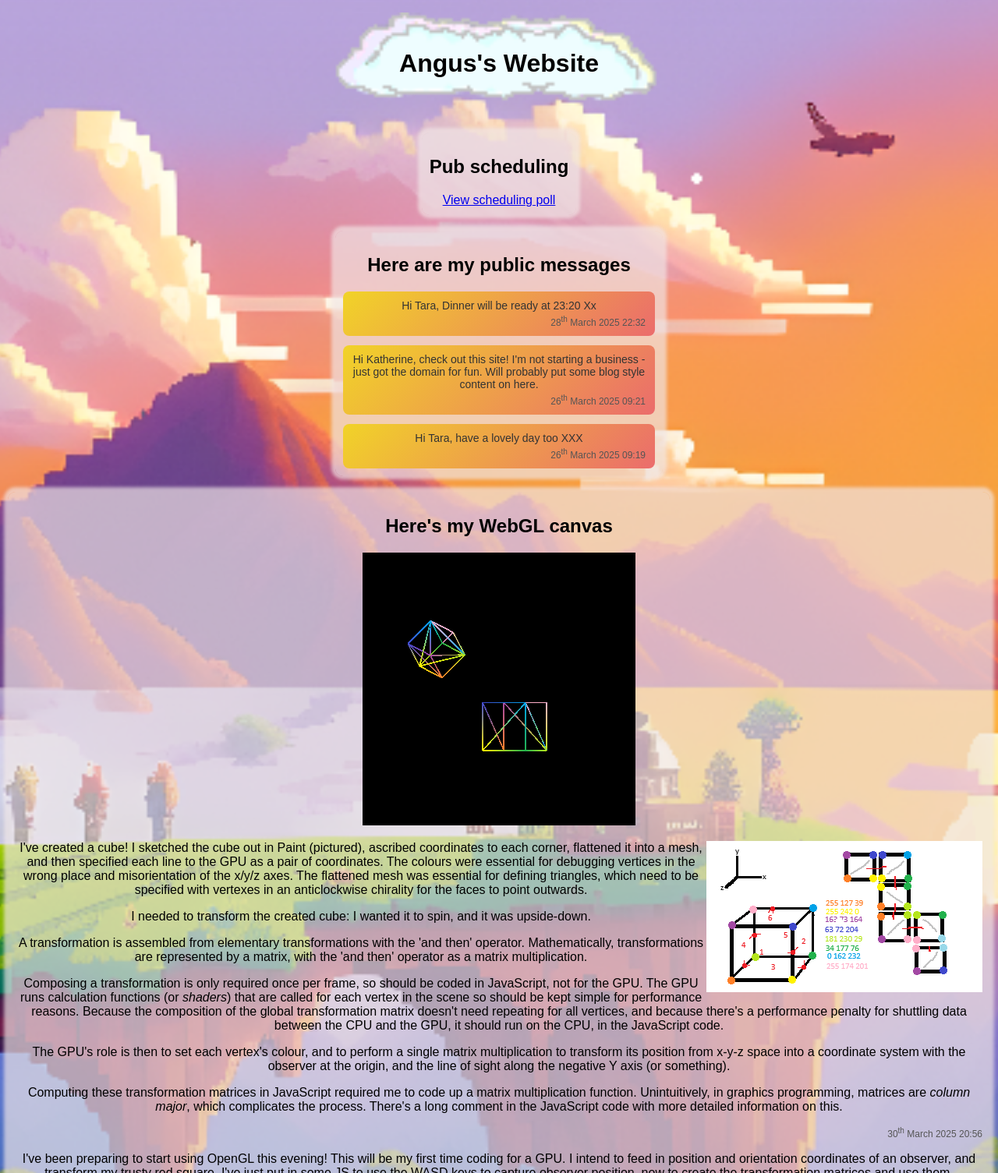
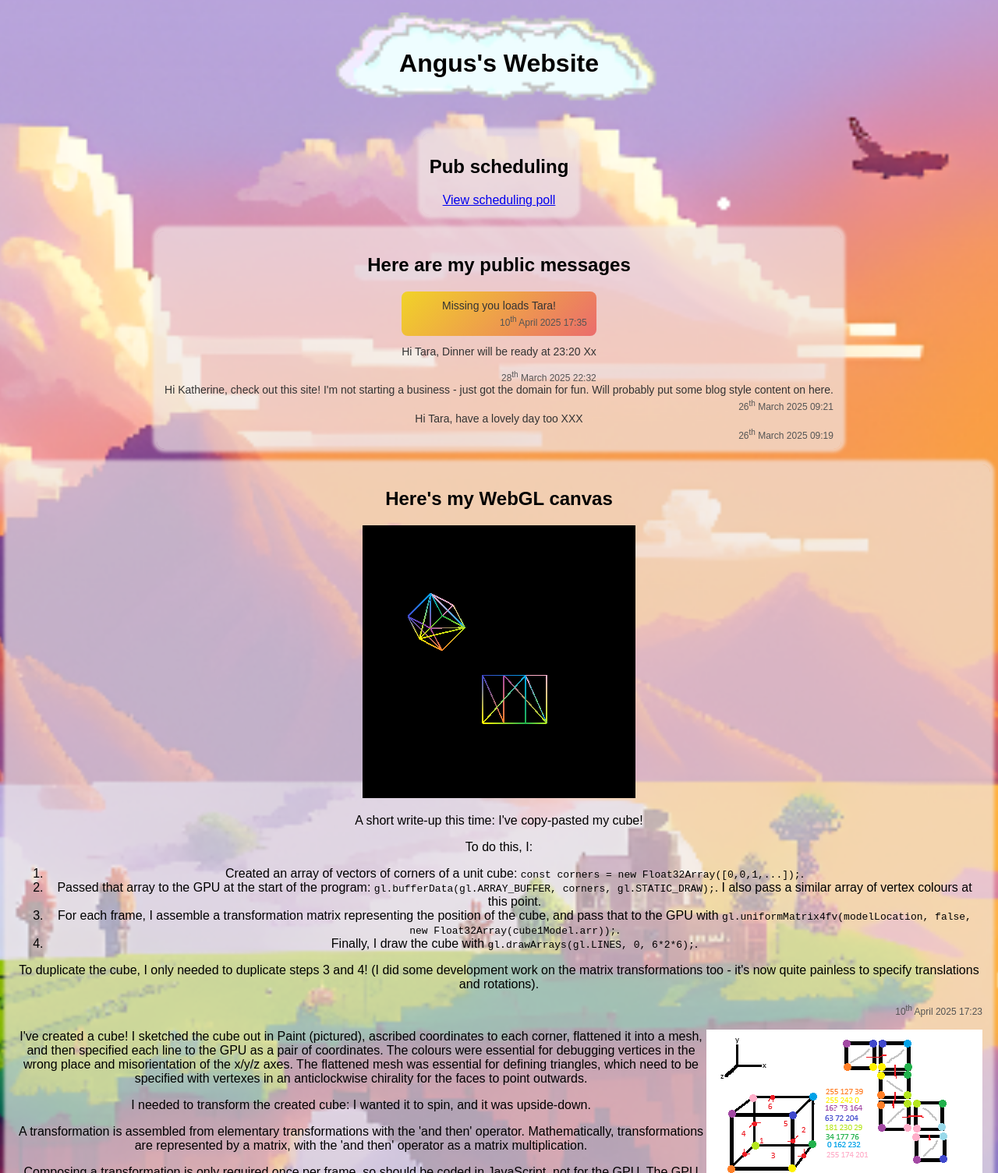
Before and after one commit to angus-thomas/angus-thomas.github.io, a plain HTML site: page index.html in a window 1280 px wide. Shown: the part 7-1512 px from the top of the page at 78% size. Drawn offline with Linux system fonts and the light colour scheme.

Commit message:
Wrote up the cube duplication.

```diff
--- a/index.html
+++ b/index.html
@@ -21,6 +21,13 @@
 				<h2>Here are my public messages</h2>
 			<div class="messages">
 				<div class="message">
+					<p class="message-body">
+						Missing you loads Tara!
+					</p>
+					<span class="timestamp">
+						10<sup>th</sup> April 2025 17:35
+					</span>
+				</div>
 					<p class="message-body">
 						Hi Tara, Dinner will be ready at 23:20 Xx
 					</p>
@@ -51,6 +58,26 @@
 			<h2>Here's my WebGL canvas</h2>
 			<canvas id="glCanvas" tabindex="-1" width="350" height="350"></canvas>
 			<script src="/resources/3/js/mywebgl.js" type="module"></script>
+			<div class="message">
+				<p>
+					A short write-up this time:
+					I've copy-pasted my cube!
+				</p>
+				<p>
+					To do this, I:
+				</p>
+				<ol>
+					<li>Created an array of vectors of corners of a unit cube: <code>const corners = new Float32Array([0,0,1,...]);</code>.</li>
+					<li>Passed that array to the GPU at the start of the program: <code>gl.bufferData(gl.ARRAY_BUFFER, corners, gl.STATIC_DRAW);</code>. I also pass a similar array of vertex colours at this point.</li>
+					<li>For each frame, I assemble a transformation matrix representing the position of the cube, and pass that to the GPU with <code>gl.uniformMatrix4fv(modelLocation, false, new Float32Array(cube1Model.arr));</code>.</li>
+					<li>Finally, I draw the cube with <code>gl.drawArrays(gl.LINES,	0,	6*2*6);</code>.</li>
+				</ol>
+				<p>
+					To duplicate the cube, I only needed to duplicate steps 3 and 4!
+					(I did some development work on the matrix transformations too - it's now quite painless to specify translations and rotations).
+				</p>
+				<span class="timestamp">10<sup>th</sup> April 2025 17:23</span>
+			</div>
 			<div class="message">
 				<img src="resources/3/img/cubemesh.png" style="float: right; width: 300; height: 300;" />
 				<p>
```
